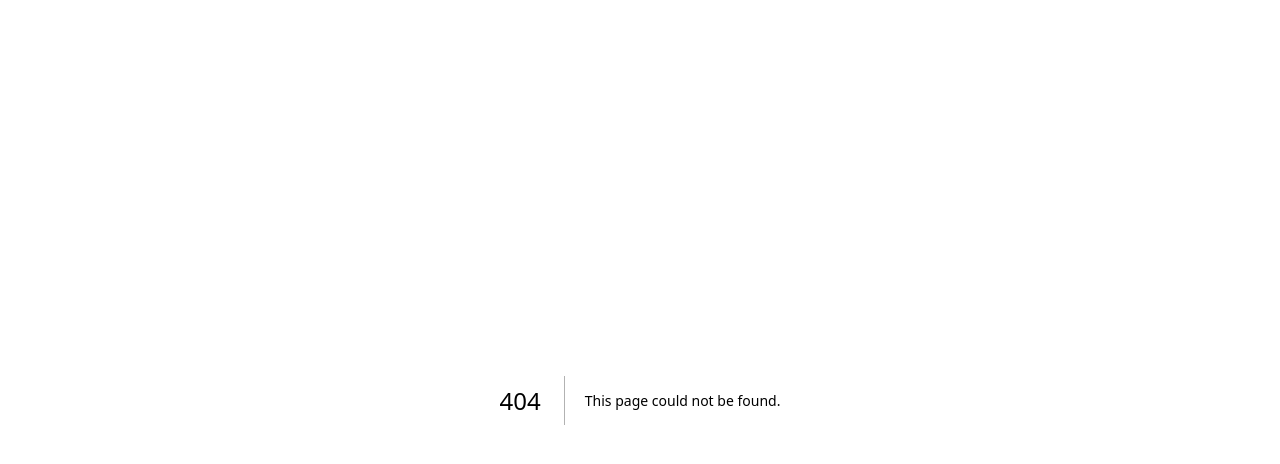
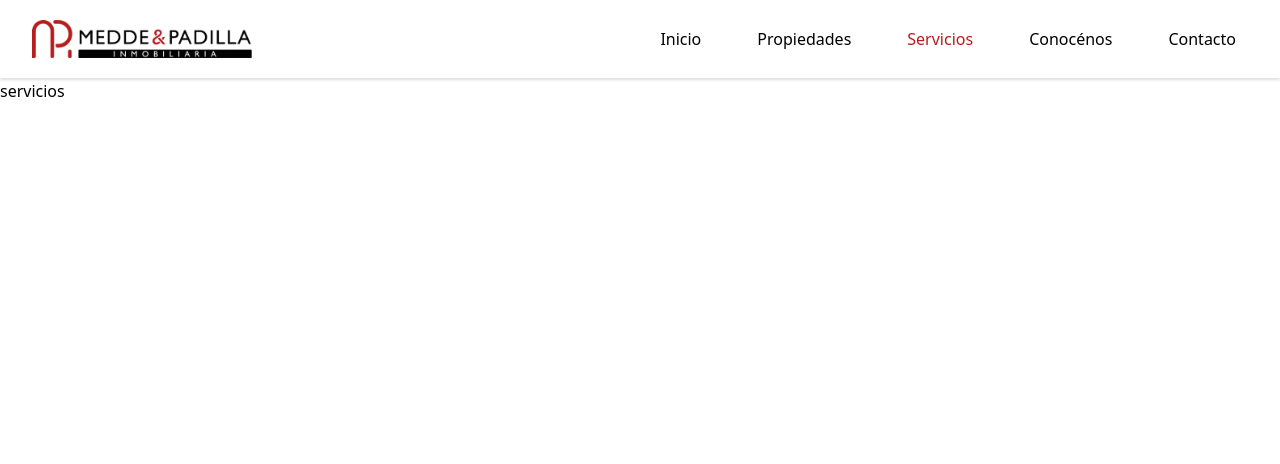
Before and after one commit to Agusme/MeddeyPadilla-Inmobiliaria, a Next.js app in the folder front/: page /servicios in a window 1280 px wide. Before the commit this address had no page. Shown: the top 464 px of the page. Built offline with nearby package versions, Linux system fonts and the light colour scheme.

Commit message:
feat: creacion de navbar

```diff
--- a/front/app/contacto/layout.tsx
+++ b/front/app/contacto/layout.tsx
@@ -0,0 +1,7 @@
+export default function ContactoLayout({
+  children,
+}: Readonly<{
+  children: React.ReactNode;
+}>) {
+  return children;
+}
--- /dev/null
+++ b/front/app/contacto/page.tsx
@@ -0,0 +1,3 @@
+export default function ContactoPage() {
+  return <main>contacto</main>;
+}
--- /dev/null
+++ b/front/app/globals.css
@@ -0,0 +1,17 @@
+@import "tailwindcss";
+
+:root {
+  --brand-red: #b71c1c;
+  --brand-black: #000000;
+  --brand-white: #ffffff;
+}
+
+* {
+  box-sizing: border-box;
+}
+
+body {
+  margin: 0;
+  background: var(--brand-white);
+  color: var(--brand-black);
+}
--- a/front/app/layout.tsx
+++ b/front/app/layout.tsx
@@ -1,3 +1,6 @@
+import "./globals.css";
+import Navbar from "@/components/layout/Navbar";
+
 export default function RootLayout({
   children,
 }: Readonly<{
@@ -5,7 +8,10 @@ export default function RootLayout({
 }>) {
   return (
     <html lang="es">
-      <body>{children}</body>
+      <body>
+        <Navbar />
+        {children}
+      </body>
     </html>
   );
 }
--- a/front/app/nosotros/layout.tsx
+++ b/front/app/nosotros/layout.tsx
@@ -0,0 +1,7 @@
+export default function NosotrosLayout({
+  children,
+}: Readonly<{
+  children: React.ReactNode;
+}>) {
+  return children;
+}
--- /dev/null
+++ b/front/app/nosotros/page.tsx
@@ -0,0 +1,3 @@
+export default function NosotrosPage() {
+  return <main>conocenos</main>;
+}
--- a/front/app/propiedades/id/page.tsx
+++ b/front/app/propiedades/id/page.tsx
@@ -0,0 +1,3 @@
+export default function PropiedadPage() {
+  return <main>detalle de propiedad</main>;
+}
--- a/front/app/propiedades/page.tsx
+++ b/front/app/propiedades/page.tsx
@@ -0,0 +1,3 @@
+export default function PropiedadesPage() {
+  return <main>propiedades</main>;
+}
--- /dev/null
+++ b/front/app/servicios/page.tsx
@@ -0,0 +1,3 @@
+export default function ServiciosPage() {
+  return <main>servicios</main>;
+}
--- a/front/components/layout/Navbar.tsx
+++ b/front/components/layout/Navbar.tsx
@@ -0,0 +1,97 @@
+"use client";
+
+import Link from "next/link";
+import { usePathname } from "next/navigation";
+import Image from "next/image";
+import { useState } from "react";
+
+export type NavbarItem = {
+  label: string;
+  href: string;
+};
+
+export type NavbarProps = {
+  logo?: string;
+  items?: NavbarItem[];
+};
+
+const defaultItems: NavbarItem[] = [
+  { label: "Inicio", href: "/" },
+  { label: "Propiedades", href: "/propiedades" },
+  { label: "Servicios", href: "/servicios" },
+  { label: "Conocénos", href: "/nosotros" },
+  { label: "Contacto", href: "/contacto" },
+];
+
+export default function Navbar({
+  logo = "Meddey Paddilla",
+  items = defaultItems,
+}: NavbarProps) {
+  const [isOpen, setIsOpen] = useState(false);
+  const pathname = usePathname();
+
+  return (
+    <header className="border-b border-black/10 bg-white shadow-sm">
+      <nav
+        aria-label="Navegacion principal"
+        className="mx-auto flex max-w-7xl items-center justify-between px-6 py-4 lg:px-8"
+      >
+        <Link
+          href="/"
+          className="px-0 py-1 transition-opacity hover:opacity-90 focus:outline-none focus-visible:ring-2 focus-visible:ring-[#B71C1C]"
+          onClick={() => setIsOpen(false)}
+        >
+          <Image
+            src="/logo/logoHorizontal.png"
+            alt={logo}
+            width={220}
+            height={38}
+            className="h-auto w-[180px] sm:w-[220px]"
+            priority
+          />
+        </Link>
+
+        <button
+          type="button"
+          aria-controls="main-navigation"
+          aria-expanded={isOpen}
+          aria-label={isOpen ? "Cerrar menu" : "Abrir menu"}
+          className="rounded-md p-2 text-black transition hover:bg-black/5 hover:text-[#B71C1C] focus:outline-none focus-visible:ring-2 focus-visible:ring-[#B71C1C] lg:hidden"
+          onClick={() => setIsOpen((open) => !open)}
+        >
+          <svg
+            aria-hidden="true"
+            className="h-6 w-6"
+            viewBox="0 0 24 24"
+            fill="none"
+            stroke="currentColor"
+            strokeWidth="2"
+          >
+            {isOpen ? (
+              <path d="M6 6l12 12M18 6L6 18" />
+            ) : (
+              <path d="M4 6h16M4 12h16M4 18h16" />
+            )}
+          </svg>
+        </button>
+
+        <div
+          id="main-navigation"
+          className={`${isOpen ? "flex" : "hidden"} absolute left-0 right-0 top-[73px] z-10 flex-col gap-1 border-b border-black/10 bg-white px-6 py-4 shadow-sm lg:static lg:flex lg:flex-row lg:items-center lg:gap-8 lg:border-0 lg:bg-transparent lg:p-0 lg:shadow-none`}
+        >
+          {items.map((item) => (
+            <Link
+              key={item.href}
+              href={item.href}
+              aria-current={item.href === pathname ? "page" : undefined}
+              className={`rounded px-3 py-2 text-base font-medium transition focus:outline-none focus-visible:ring-2 focus-visible:ring-[#B71C1C] ${item.href === pathname ? "text-[#B71C1C]" : "text-black hover:text-[#B71C1C]"}`}
+              onClick={() => setIsOpen(false)}
+            >
+              {item.label}
+            </Link>
+          ))}
+        </div>
+      </nav>
+    </header>
+  );
+}
```
Also changed, not shown: front/public/logo/logoHorizontal.png (added).
